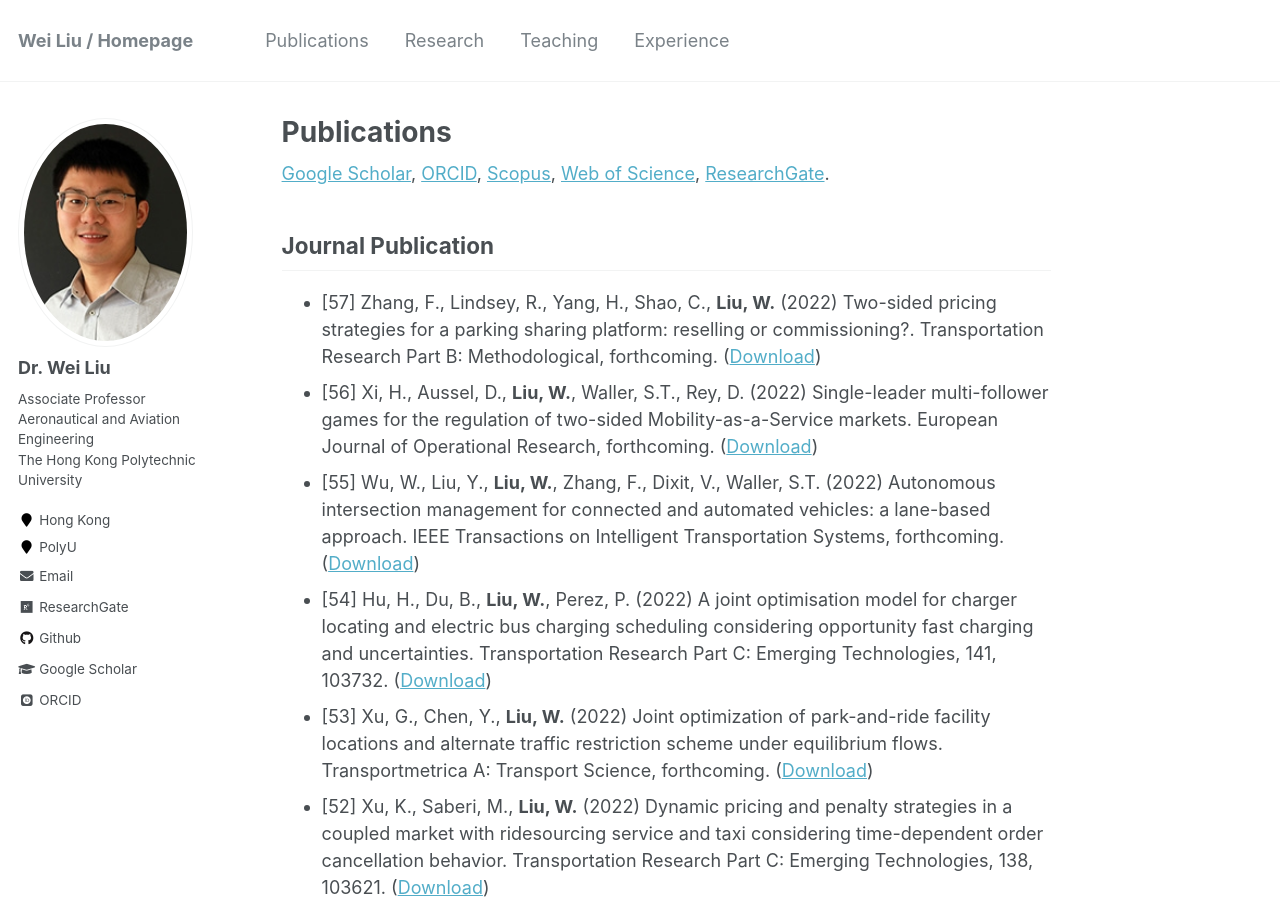
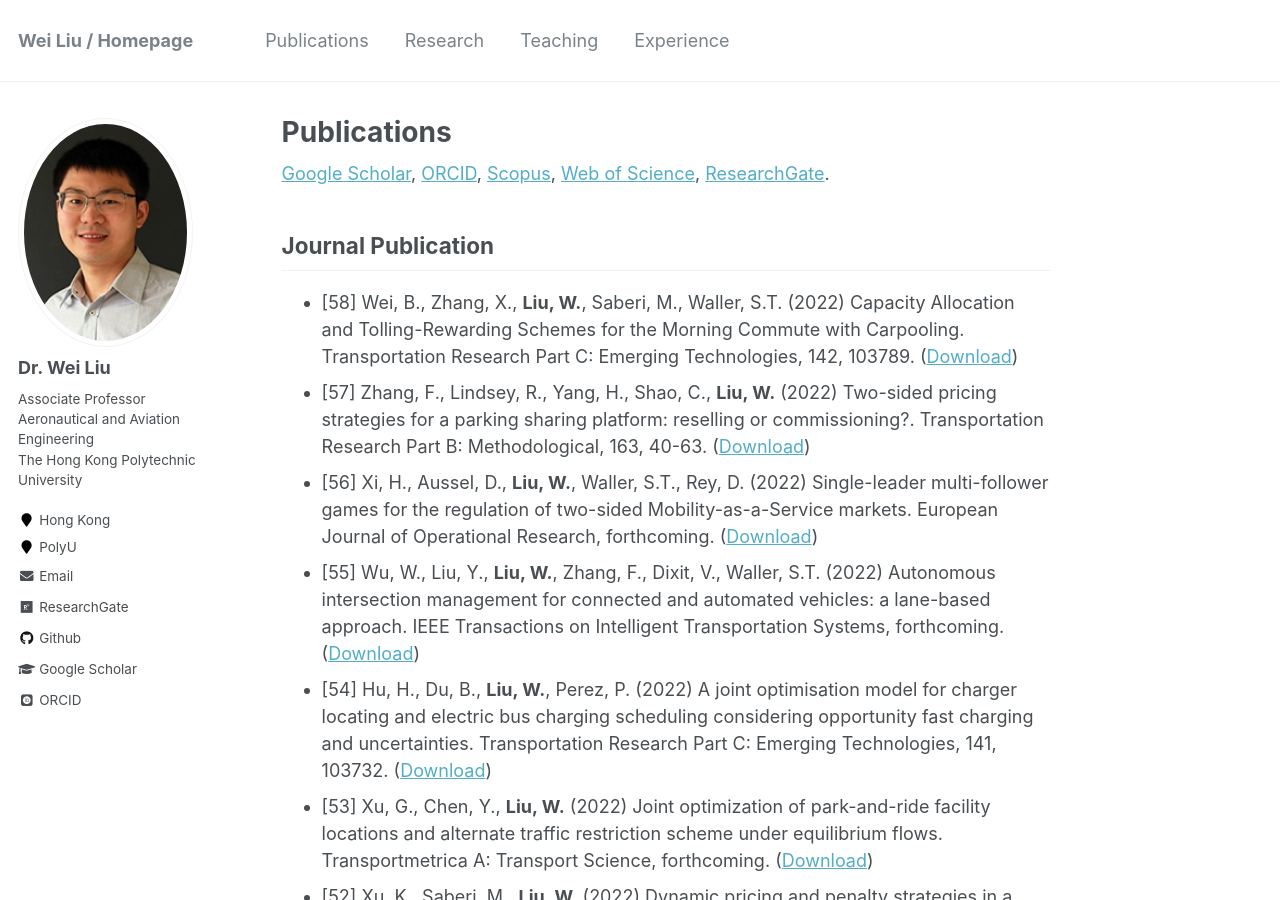
Before and after one commit to weiliu2016/weiliu2016.github.io, a Jekyll site: the page built from _pages/publications.md, in a window 1280 px wide and 900 px high. Built offline with Jekyll 4.4.1, drawn with Linux system fonts in a browser that asks for light colours; some web fonts are replaced.

Commit message:
Update publications.md

```diff
--- a/_pages/publications.md
+++ b/_pages/publications.md
@@ -19,8 +19,9 @@ author_profile: true
 
 Journal Publication
 ----------
-* [57] Zhang, F., Lindsey, R., Yang, H., Shao, C., **Liu, W.** (2022) Two-sided pricing strategies for a parking sharing platform: reselling or commissioning?. Transportation Research Part B: Methodological, forthcoming. ([Download](https://doi.org/10.1016/j.trb.202x.xx.xxx))
-* [56] Xi, H., Aussel, D., **Liu, W.**, Waller, S.T., Rey, D. (2022) Single-leader multi-follower games for the regulation of two-sided Mobility-as-a-Service markets. European Journal of Operational Research, forthcoming. ([Download](https://doi.org/10.1016/j.ejor.202x.xx.xxx))
+* [58] Wei, B., Zhang, X., **Liu, W.**, Saberi, M., Waller, S.T. (2022) Capacity Allocation and Tolling-Rewarding Schemes for the Morning Commute with Carpooling. Transportation Research Part C: Emerging Technologies, 142, 103789. ([Download](https://doi.org/10.1016/j.trc.2022.103789))
+* [57] Zhang, F., Lindsey, R., Yang, H., Shao, C., **Liu, W.** (2022) Two-sided pricing strategies for a parking sharing platform: reselling or commissioning?. Transportation Research Part B: Methodological, 163, 40-63. ([Download](https://doi.org/10.1016/j.trb.2022.06.009))
+* [56] Xi, H., Aussel, D., **Liu, W.**, Waller, S.T., Rey, D. (2022) Single-leader multi-follower games for the regulation of two-sided Mobility-as-a-Service markets. European Journal of Operational Research, forthcoming. ([Download](https://doi.org/10.1016/j.ejor.2022.06.041))
 * [55] Wu, W., Liu, Y., **Liu, W.**, Zhang, F., Dixit, V., Waller, S.T. (2022) Autonomous intersection management for connected and automated vehicles: a lane-based approach. IEEE Transactions on Intelligent Transportation Systems, forthcoming. ([Download](http://dx.doi.org/10.1109/TITS.2021.3136910))
 * [54] Hu, H., Du, B., **Liu, W.**, Perez, P. (2022) A joint optimisation model for charger locating and electric bus charging scheduling considering opportunity fast charging and uncertainties. Transportation Research Part C: Emerging Technologies, 141, 103732. ([Download](https://doi.org/10.1016/j.trc.2022.103732))
 * [53] Xu, G., Chen, Y., **Liu, W.** (2022) Joint optimization of park-and-ride facility locations and alternate traffic restriction scheme under equilibrium flows. Transportmetrica A: Transport Science, forthcoming. ([Download](https://doi.org/10.1080/23249935.2022.2077468))
```
